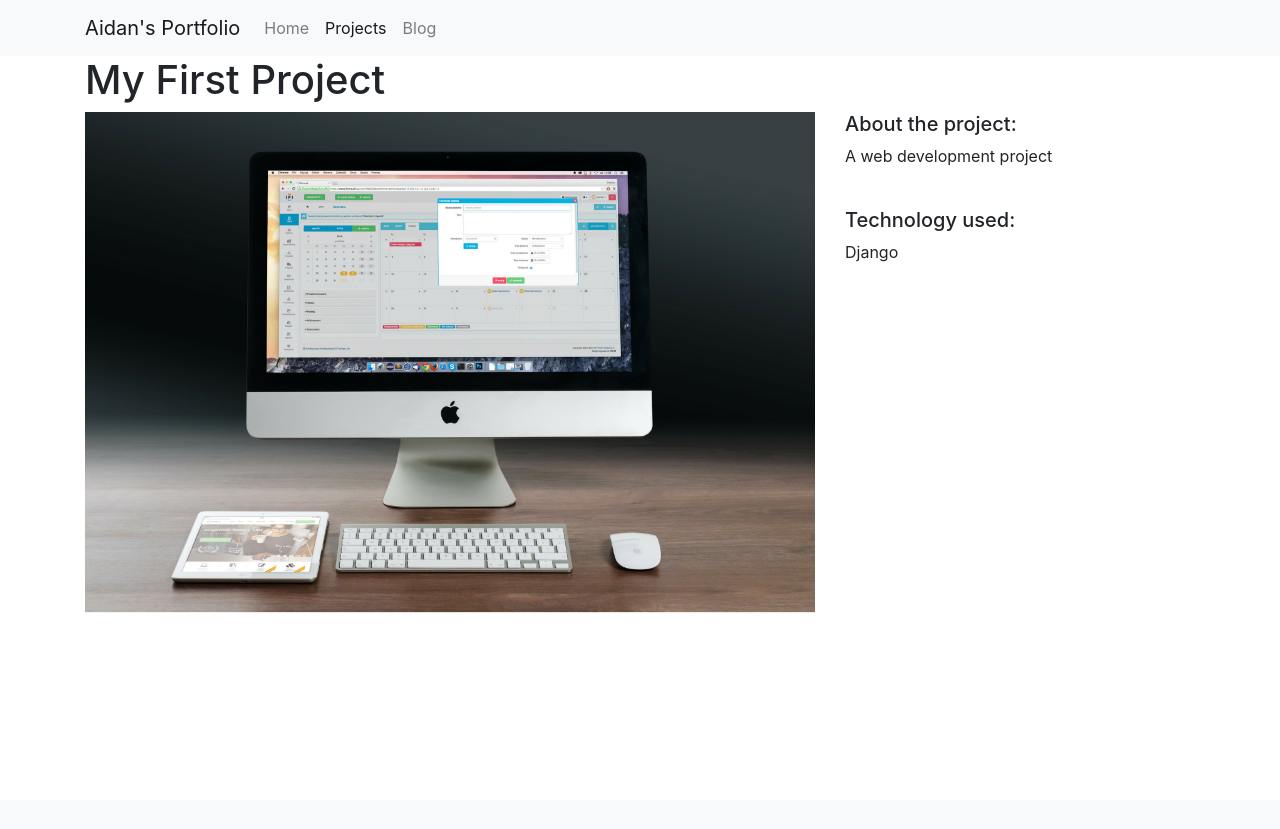
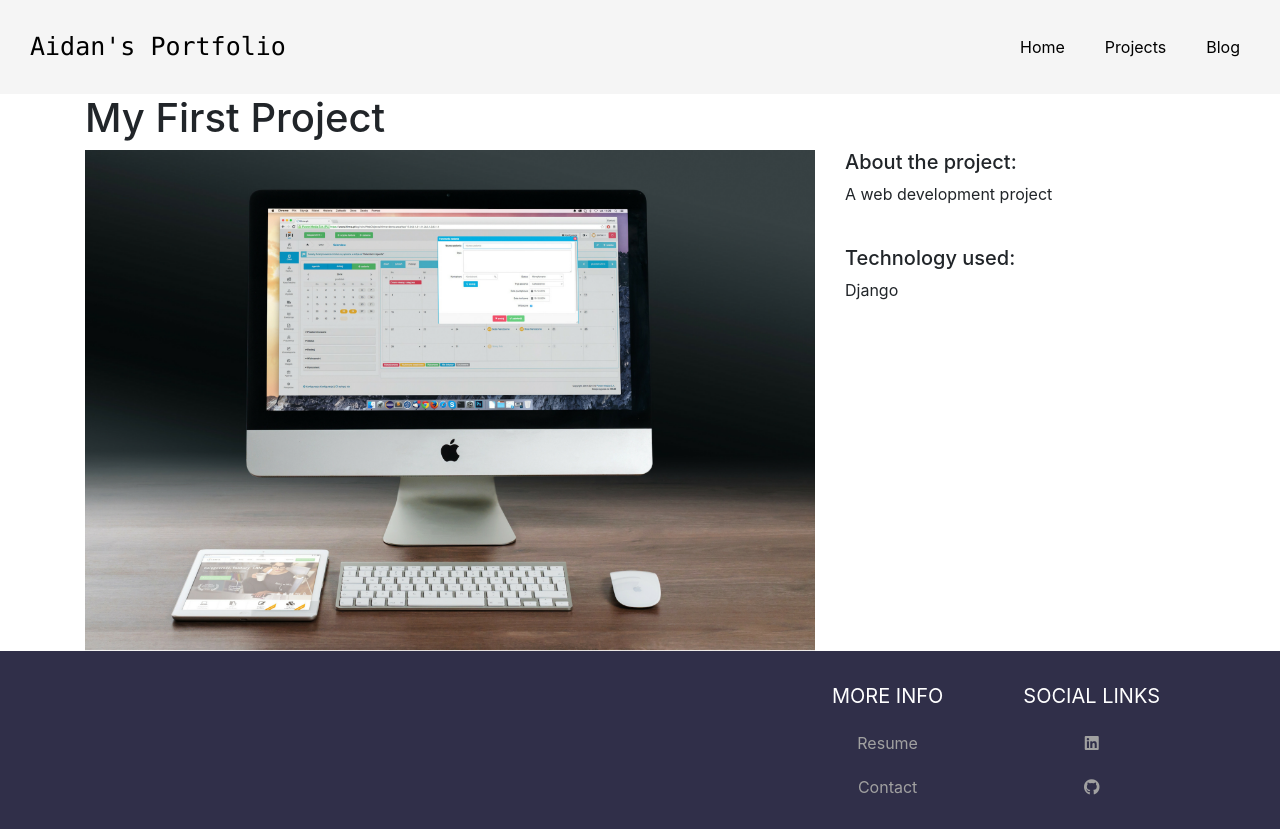
Before and after one commit to AMcEnaney1/DjangoFirst, a Django app: page /projects/1/ in a window 1280 px wide. Before the commit the page ends 613 px from the top, so only its background shows below. Run offline with Django 4.2, Linux system fonts and the light colour scheme; data comes from the database, SQL or seed files in the repository; parts of the project's set-up code (start-up, migrations or seed data) failed here and were passed over; some libraries are stand-ins or nearby versions.

Commit message:
updated base html, now css is consistent on each page

```diff
--- a/personal_portfolio/personal_portfolio/templates/base.html
+++ b/personal_portfolio/personal_portfolio/templates/base.html
@@ -1,32 +1,231 @@
-<link rel="stylesheet" href="https://stackpath.bootstrapcdn.com/bootstrap/4.1.3/css/bootstrap.min.css" integrity="sha384-MCw98/SFnGE8fJT3GXwEOngsV7Zt27NXFoaoApmYm81iuXoPkFOJwJ8ERdknLPMO" crossorigin="anonymous">
+<!DOCTYPE html>
+<html lang="en">
 
-<nav class="navbar navbar-expand-lg navbar-light bg-light">
-    <div class="container">
-        <a class="navbar-brand" href="{% url 'project_index' %}">Aidan's Portfolio</a>
-        <button class="navbar-toggler" type="button" data-toggle="collapse" data-target="#navbarSupportedContent" aria-controls="navbarSupportedContent" aria-expanded="false" aria-label="Toggle navigation">
-          <span class="navbar-toggler-icon"></span>
-        </button>
+<head>
+    <link rel="stylesheet" href="https://stackpath.bootstrapcdn.com/bootstrap/4.1.3/css/bootstrap.min.css" integrity="sha384-MCw98/SFnGE8fJT3GXwEOngsV7Zt27NXFoaoApmYm81iuXoPkFOJwJ8ERdknLPMO" crossorigin="anonymous">
+    <link rel="stylesheet" href="https://cdnjs.cloudflare.com/ajax/libs/font-awesome/5.15.3/css/all.min.css">
+    <meta charset="UTF-8">
+    <meta http-equiv="X-UA-Compatible" content="IE=edge">
+    <meta name="viewport" content="width=device-width, initial-scale=1.0">
+    <title>Aidan's Portfolio</title>
+<style>
 
-        <div class="collapse navbar-collapse" id="navbarSupportedContent">
-          <ul class="navbar-nav mr-auto">
-            <li class="nav-item">
-              <a class="nav-link" href="{% url 'home' %}">Home</a>
-            </li>
-            <li class="nav-item active">
-              <a class="nav-link" href="{% url 'project_index' %}">Projects</a>
-            </li>
-            <li class="nav-item">
-              <a class="nav-link" href="{% url 'blog_index' %}">Blog</a>
-            </li>
-          </ul>
-        </div>
-    </div>
+    body {
+      margin: 0;
+      box-sizing: border-box;
+    }
 
-</nav>
+    /* CSS for header */
+    .header {
+      display: flex;
+      justify-content: space-between;
+      align-items: center;
+      background-color: #f5f5f5;
+    }
 
+    .header .logo {
+      font-size: 25px;
+      font-family: 'Monaco', Monospace;
+      color: #000;
+      text-decoration: none;
+      margin-left: 30px;
+    }
+
+    .nav-items {
+      display: flex;
+      justify-content: space-around;
+      align-items: center;
+      background-color: #f5f5f5;
+      margin-right: 20px;
+    }
+
+    .nav-items a {
+      text-decoration: none;
+      color: #000;
+      padding: 35px 20px;
+    }
+
+    /* CSS for main element */
+    .intro {
+      display: flex;
+      flex-direction: column;
+      justify-content: center;
+      align-items: center;
+      width: 100%;
+      height: 520px;
+      background: linear-gradient(to bottom, rgba(0, 0, 0, 0.5) 0%, rgba(0, 0, 0, 0.5) 100%), url("https://t4.ftcdn.net/jpg/05/08/10/35/360_F_508103535_BvW4uJs6MKlAVrRPSwGJ1Y36t5pw0EvD.jpg");
+      background-size: cover;
+      background-position: center;
+      background-repeat: no-repeat;
+    }
+
+    .intro h1 {
+      font-family: sans-serif;
+      font-size: 60px;
+      color: #fff;
+      font-weight: bold;
+      text-transform: uppercase;
+      margin: 0;
+    }
+
+    .intro p {
+      font-size: 20px;
+      color: #d1d1d1;
+      text-transform: uppercase;
+      margin: 20px 0;
+    }
+
+    .intro button {
+      background-color: #5edaf0;
+      color: #000;
+      padding: 10px 25px;
+      border: none;
+      border-radius: 5px;
+      font-size: 20px;
+      font-weight: bold;
+      cursor: pointer;
+      box-shadow: 0px 0px 20px rgba(255, 255, 255, 0.4)
+    }
+
+    .achievements {
+      display: flex;
+      justify-content: space-around;
+      align-items: center;
+      padding: 40px 80px;
+    }
+
+    .achievements .work {
+      display: flex;
+      flex-direction: column;
+      justify-content: center;
+      align-items: center;
+      padding: 0 40px;
+    }
+
+    .achievements .work i {
+      width: fit-content;
+      font-size: 50px;
+      color: #333333;
+      border-radius: 50%;
+      border: 2px solid #333333;
+      padding: 12px;
+    }
+
+    .achievements .work .work-heading {
+      font-size: 20px;
+      color: #333333;
+      text-transform: uppercase;
+      margin: 10px 0;
+    }
+
+    .achievements .work .work-text {
+      font-size: 15px;
+      color: #585858;
+      margin: 10px 0;
+    }
+
+    .about-me {
+      display: flex;
+      justify-content: center;
+      align-items: center;
+      padding: 40px 80px;
+      border-top: 2px solid #eeeeee;
+    }
+
+    .about-me img {
+      width: 500px;
+      max-width: 100%;
+      height: auto;
+      border-radius: 10px;
+    }
+
+    .about-me-text h2 {
+      font-size: 30px;
+      color: #333333;
+      text-transform: uppercase;
+      margin: 0;
+    }
+
+    .about-me-text p {
+      font-size: 15px;
+      color: #585858;
+      margin: 10px 0;
+    }
+
+    /* CSS for footer */
+    .footer {
+      display: flex;
+      justify-content: space-between;
+      align-items: center;
+      background-color: #302f49;
+      padding: 0px 80px;
+    }
+
+    .footer .copy {
+      color: #fff;
+    }
+
+    .bottom-links {
+      display: flex;
+      justify-content: space-around;
+      align-items: center;
+      padding: 20px 0;
+    }
+
+    .bottom-links .links {
+      display: flex;
+      flex-direction: column;
+      justify-content: center;
+      align-items: center;
+      padding: 0 40px;
+    }
+
+    .bottom-links .links span {
+      font-size: 20px;
+      color: #fff;
+      text-transform: uppercase;
+      margin: 10px 0;
+    }
+
+    .bottom-links .links a {
+      text-decoration: none;
+      color: #a1a1a1;
+      padding: 10px 20px;
+    }
+  </style>
+</head>
+
+<body>
+
+<header class="header">
+    <a href="{% url 'project_index' %}" class="logo">Aidan's Portfolio</a>
+    <nav class="nav-items">
+      <a href="{% url 'home' %}">Home</a>
+      <a href="{% url 'project_index' %}">Projects</a>
+      <a href="{% url 'blog_index' %}">Blog</a>
+    </nav>
+  </header>
+<main>
 <div class="container">
     {% block page_content %}{% endblock %}
 </div>
+</main>
+<footer class="footer">
+    <div class="copy"> </div>
+    <div class="bottom-links">
+      <div class="links">
+        <span>More Info</span>
+        <a href="/static/images/AMcEnaney_Resume.pdf" target="blank">Resume</a>
+        <a href="mailto:aidan.mcenaney@maine.edu">Contact</a>
+      </div>
+      <div class="links">
+        <span>Social Links</span>
+        <a href="https://www.linkedin.com/in/aidan-mcenaney-9807901a7/" target="blank"><i class="fab fa-linkedin"></i></a>
+        <a href="https://github.com/AMcEnaney1" target="blank"><i class="fab fa-github"></i></a>
+      </div>
+    </div>
+  </footer>
+</body>
 
 <script src="https://code.jquery.com/jquery-3.3.1.slim.min.js" integrity="sha384-q8i/X+965DzO0rT7abK41JStQIAqVgRVzpbzo5smXKp4YfRvH+8abtTE1Pi6jizo" crossorigin="anonymous"></script>
 <script src="https://cdnjs.cloudflare.com/ajax/libs/popper.js/1.14.3/umd/popper.min.js" integrity="sha384-ZMP7rVo3mIykV+2+9J3UJ46jBk0WLaUAdn689aCwoqbBJiSnjAK/l8WvCWPIPm49" crossorigin="anonymous"></script>
```
Also changed, not shown: personal_portfolio/home/templates/home.html (+4 -4 lines).
